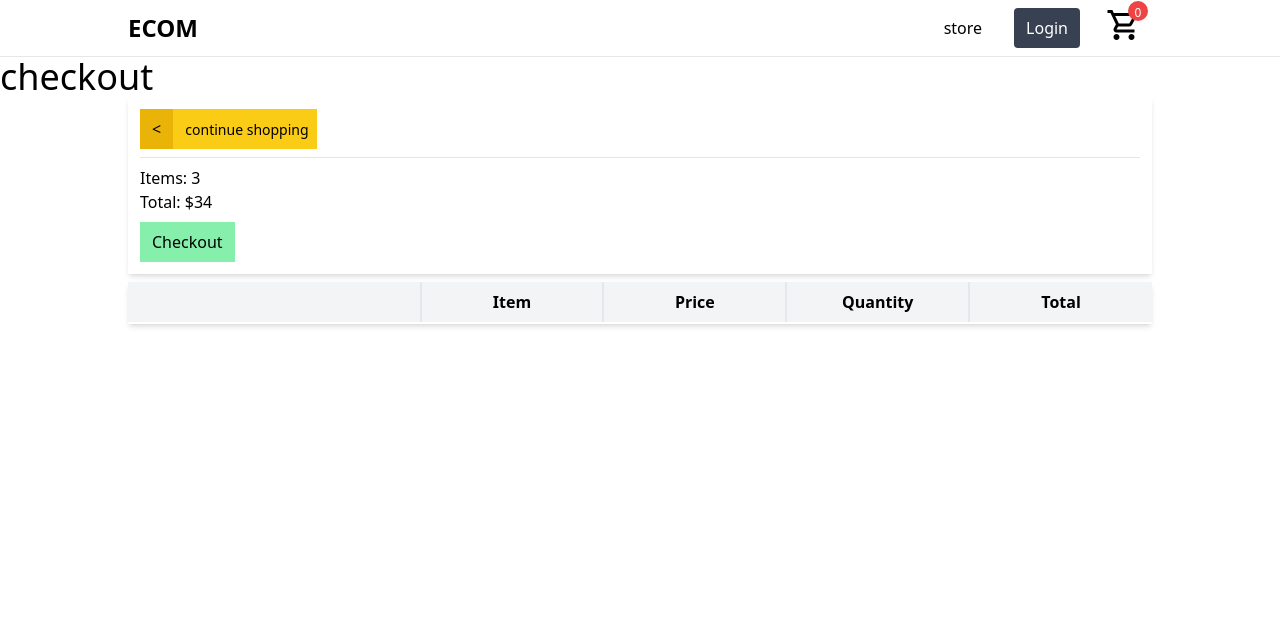
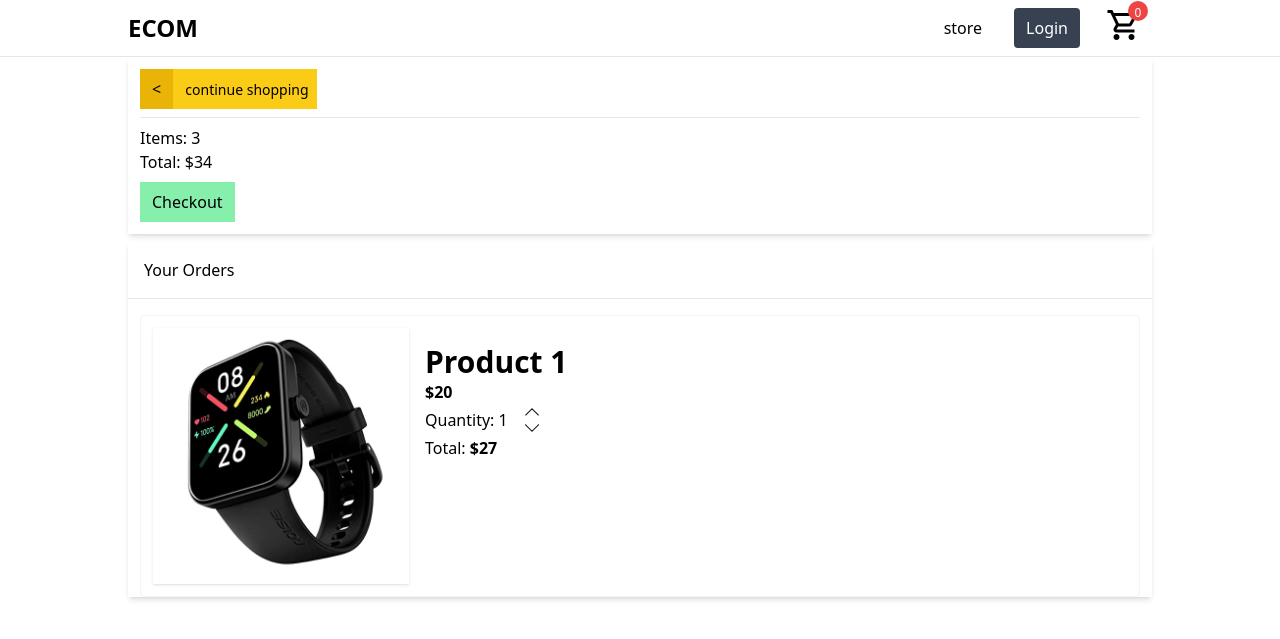
Before and after one commit to manoj-gaonkar/Ecommerce, a Django app: template store/templates/store/checkout.html in a window 1280 px wide. Shown: the top 639 px of the page. Run offline with Django 4.2, Linux system fonts and the light colour scheme; the template is opened without the code that fills it, so the values that code supplies are empty; some libraries are stand-ins or nearby versions.

Commit message:
checkout completed fe

```diff
--- a/store/templates/store/checkout.html
+++ b/store/templates/store/checkout.html
@@ -1,9 +1,8 @@
 {% extends 'store/main.html' %}
+{% load static %}
 {% block content %}
 <!-- content of store page -->
-<div class=" text-4xl  " >
-    checkout
-</div>
+
 <div class="w-full px-32 ">
     <div class="p-3 shadow-md">
         <a href=" {% url 'store' %} ">
@@ -20,20 +19,29 @@
         </div>
     </div>
     <div class="my-2 shadow-md">
-        <table class=" w-full ">
-            <tr class="divide-x-2 bg-gray-100 ">
-                <th class="w-64 "></th>
-                <th class="font-bold py-2 w-40">Item</th>
-                <th class="font-bold py-2 w-40">Price</th>
-                <th class="font-bold py-2 w-40">Quantity</th>
-                <th class="font-bold py-2 w-40">Total</th>
-            </tr>
-            <tr>
-                <td>
-                    <img src=" {% url 'images/Smartwatch1.jpg' %} " alt="">
-                </td>
-            </tr>
-        </table>
+        <div class="p-4">Your Orders</div>
+        <hr class="mb-4">
+        <!-- for a single container of product -->
+        <div class=" flex p-3 justify-start items-start m-3 border border-gray-100 rounded ">
+
+            <div class="shadow">
+                <img src=" {% static 'images/Smartwatch1.jpg' %} " alt="" class=" w-64 ">
+            </div>
+            <div class=" p-4 ">
+                <p class=" font-bold text-3xl ">Product 1</p>
+                <p class=" font-bold ">$20</p>
+                <p class="flex justify-start items-center">
+                    <span class="inline-block">Quantity: 1</span>
+                    <span class='inline-flex flex-col px-4'>
+                        <a href=""><img src=" {% static 'images/up_arrow.png' %} " alt=""   class="hover:bg-gray-200  w-4 "></a>
+                        <a href=""><img src=" {% static 'images/down_arrow.png' %} " alt="" class="hover:bg-gray-200  w-4 "></a>
+                    </span>
+                </p>
+                <span class="inline-block">Total: <span class = " font-bold ">$27</span> </span>
+
+            </div>
+        </div>
+        <!-- end of single container of product -->
     </div>
 </div>
 
```
